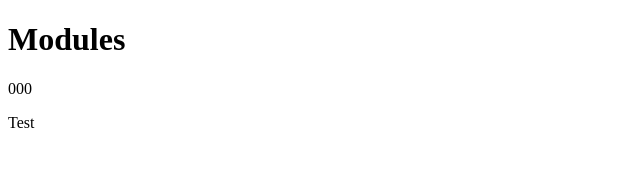
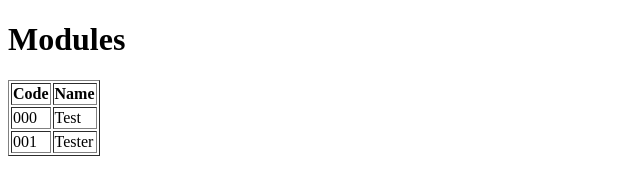
Before and after one commit to ChiaraDM/student-db, a website: page static/all_modules.html in a window 1280 px wide. Shown: the whole page, without its empty margins (0-640 px from the left). Drawn offline with nearby package versions, Linux system fonts and the light colour scheme.

Commit message:
ng-repeat for iteration

```diff
--- a/static/all_modules.html
+++ b/static/all_modules.html
@@ -9,8 +9,16 @@
   <body>
     <h1>Modules</h1>
     <div ng-app="mainApp" ng-controller="moduleController">
-      <p>{{ module.code }}</p>
-      <p>{{ module.name }}</p>
-    </div>
+        <table border=1>
+          <tr>
+            <th>Code</th>
+            <th>Name</th>
+          </tr>
+          <tr ng-repeat = "module in modules">
+            <td>{{ module.code }}</td>
+            <td>{{ module.name }}</td>
+          </tr>
+        </table>
+      </div>
   </body>
 </html>
--- a/static/all_modules.js
+++ b/static/all_modules.js
@@ -3,7 +3,9 @@
 // Get the mainApp
 var mainApp = angular.module("mainApp", []);
 
-// Create the controller
 mainApp.controller("moduleController", function($scope, $http) {
-  $scope.module = new Module("000", "Test");
-});
+    $scope.modules = [
+      new Module("000", "Test"),
+      new Module("001", "Tester")
+    ];
+  });
```
